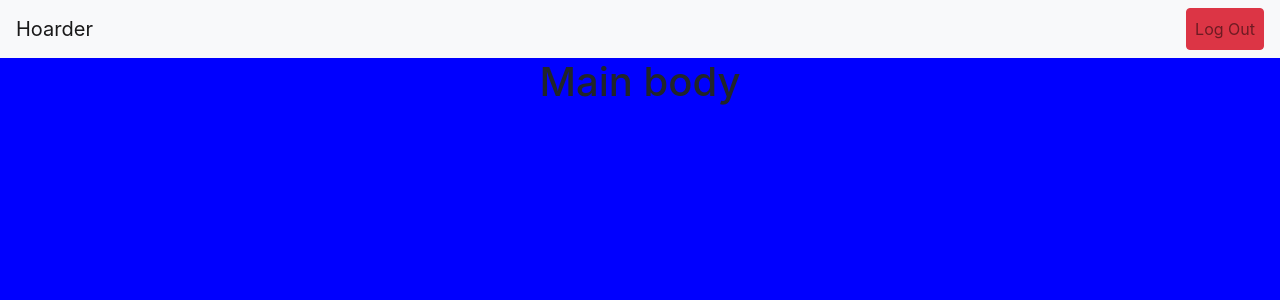
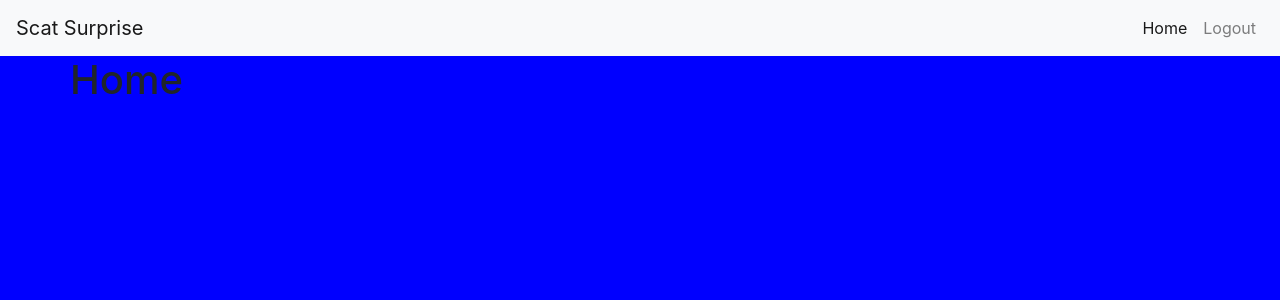
Before and after one commit to Jmarquez8951/react-hoarder, a React (Create React App) app: page /home in a window 1280 px wide. Shown: the top 300 px of the page. Built offline with nearby package versions, Linux system fonts and the light colour scheme; no server answers; sample sign-in values are in the browser's storage.

Commit message:
got some installs and the navbar to work

```diff
--- a/package.json
+++ b/package.json
@@ -13,7 +13,9 @@
     "prop-types": "^15.7.2",
     "react": "^16.13.1",
     "react-dom": "^16.13.1",
-    "react-scripts": "3.4.1"
+    "react-router-dom": "^5.2.0",
+    "react-scripts": "3.4.1",
+    "reactstrap": "^8.4.1"
   },
   "scripts": {
     "start": "react-scripts start",
--- a/src/App/App.js
+++ b/src/App/App.js
@@ -1,16 +1,38 @@
 import React from 'react';
-
 import firebase from 'firebase/app';
 import 'firebase/auth';
 
-import fbConnection from '../helpers/data/connection';
+import {
+  BrowserRouter,
+  Route,
+  Redirect,
+  Switch,
+} from 'react-router-dom';
 
-import Auth from '../components/Auth/Auth';
-import MyNavbar from '../components/MyNavbar/MyNavbar';
+import MyNavbar from '../components/shared/MyNavbar/MyNavbar';
+
+import Auth from '../components/pages/Auth/Auth';
+import Home from '../components/pages/Home/Home';
 
 import './App.scss';
 
+import fbConnection from '../helpers/data/connection';
+
 fbConnection();
+
+const PublicRoute = ({ component: Component, authed, ...rest }) => {
+  const routeChecker = (props) => (authed === false
+    ? (<Component {...props} />)
+    : (<Redirect to={{ pathname: '/home', state: { from: props.location } }} />));
+  return <Route {...rest} render={(props) => routeChecker(props)} />;
+};
+
+const PrivateRoute = ({ component: Component, authed, ...rest }) => {
+  const routeChecker = (props) => (authed === true
+    ? (<Component {...props} />)
+    : (<Redirect to={{ pathname: '/auth', state: { from: props.location } }} />));
+  return <Route {...rest} render={(props) => routeChecker(props)} />;
+};
 
 class App extends React.Component {
   state = {
@@ -33,20 +55,23 @@ class App extends React.Component {
 
   render() {
     const { authed } = this.state;
-    const loadComponent = () => {
-      let componentToLoad = '';
-      if (authed) {
-        componentToLoad = <h1>Main body</h1>;
-      } else {
-        componentToLoad = <Auth/>;
-      }
-      return componentToLoad;
-    };
 
     return (
       <div className="App">
-        <MyNavbar authed={authed}/>
-        {loadComponent()}
+        <BrowserRouter>
+          <React.Fragment>
+            <MyNavbar authed={authed}/>
+            <div className="container">
+              <div className="row">
+                <Switch>
+                  <PrivateRoute path='/home'component={Home} authed={authed} />
+                  <PublicRoute path='/auth' component={Auth} authed={authed} />
+                  <Redirect from="*" to="/home"/>
+                </Switch>
+              </div>
+            </div>
+          </React.Fragment>
+        </BrowserRouter>
       </div>
     );
   }
--- a/src/components/MyNavbar/MyNavbar.js
+++ /dev/null
@@ -1,45 +0,0 @@
-import React from 'react';
-import PropTypes from 'prop-types';
-import firebase from 'firebase/app';
-import 'firebase/auth';
-
-import './MyNavbar.scss';
-
-class MyNavbar extends React.Component {
-  static propTypes = {
-    authed: PropTypes.bool.isRequired,
-  }
-
-  logMeOut = (e) => {
-    e.preventDefault();
-    firebase.auth().signOut();
-  }
-
-  render() {
-    const { authed } = this.props;
-    return (
-      <div className="MyNavbar">
-        <nav className="navbar navbar-expand-lg navbar-light bg-light">
-          <a className="navbar-brand" href="#">Hoarder</a>
-          <button className="navbar-toggler" type="button" data-toggle="collapse" data-target="#navbarSupportedContent" aria-controls="navbarSupportedContent" aria-expanded="false" aria-label="Toggle navigation">
-            <span className="navbar-toggler-icon"></span>
-          </button>
-
-          <div className="collapse navbar-collapse" id="navbarSupportedContent">
-            <ul className="navbar-nav ml-auto">
-              <li className="nav-item">
-                {
-                  authed
-                    ? <button className="nav-link btn btn-danger" onClick={this.logMeOut}>Log Out</button>
-                    : ''
-                }
-              </li>
-            </ul>
-          </div>
-        </nav>
-      </div>
-    );
-  }
-}
-
-export default MyNavbar;
--- /dev/null
+++ b/src/components/pages/Home/Home.js
@@ -0,0 +1,14 @@
+import React from 'react';
+import './Home.scss';
+
+class Home extends React.Component {
+  render() {
+    return (
+      <div className="Home">
+        <h1>Home</h1>
+      </div>
+    );
+  }
+}
+
+export default Home;
--- /dev/null
+++ b/src/components/pages/Home/Home.scss
@@ -0,0 +1,3 @@
+.Home {
+  display: block;
+}
--- /dev/null
+++ b/src/components/shared/MyNavbar/MyNavbar.js
@@ -0,0 +1,72 @@
+import React from 'react';
+import PropTypes from 'prop-types';
+import firebase from 'firebase/app';
+import 'firebase/auth';
+
+import { NavLink as RRNavlink } from 'react-router-dom';
+
+import {
+  Collapse,
+  Navbar,
+  NavbarToggler,
+  NavbarBrand,
+  Nav,
+  NavItem,
+  NavLink,
+} from 'reactstrap';
+
+import './MyNavbar.scss';
+
+class MyNavbar extends React.Component {
+  static propTypes = {
+    authed: PropTypes.bool.isRequired,
+  }
+
+  state = {
+    isOpen: false,
+  }
+
+  logMeOut = (e) => {
+    e.preventDefault();
+    firebase.auth().signOut();
+  }
+
+  toggle = () => {
+    this.setState({ isOpen: !this.state.isOpen });
+  }
+
+  render() {
+    const { isOpen } = this.state;
+
+    const buildNavbar = () => {
+      const { authed } = this.props;
+      if (authed) {
+        return (
+          <Nav className="ml-auto" navbar>
+            <NavItem>
+              <NavLink tag={RRNavlink} to='/home'>Home</NavLink>
+            </NavItem>
+            <NavItem>
+              <NavLink onClick={this.logMeOut}>Logout</NavLink>
+            </NavItem>
+          </Nav>
+        );
+      }
+      return <Nav className="ml-auto" navbar></Nav>;
+    };
+
+    return (
+      <div className="MyNavbar">
+        <Navbar color="light" light expand="md">
+          <NavbarBrand href="/">Scat Surprise</NavbarBrand>
+          <NavbarToggler onClick={this.toggle} />
+          <Collapse isOpen={isOpen} navbar>
+            {buildNavbar()}
+          </Collapse>
+        </Navbar>
+      </div>
+    );
+  }
+}
+
+export default MyNavbar;
```
Also changed, not shown: src/components/pages/Auth/Auth.js (renamed from src/components/Auth/Auth.js), src/components/pages/Auth/Auth.scss (renamed from src/components/Auth/Auth.scss), src/components/shared/MyNavbar/MyNavbar.scss (renamed from src/components/MyNavbar/MyNavbar.scss), 1 other file (tests, documents, lock files or other folders).
